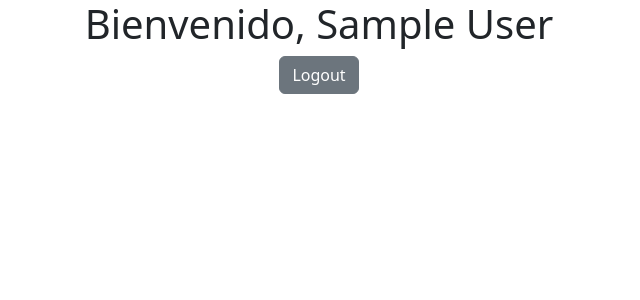
After one commit to pruebasdaw2023/flask-login-sessions_2024_2025, a Flask app: page /home in a window 1280 px wide. The commit adds this page. Shown: the top 300 px of the page, without its empty margins (321-961 px from the left). Run offline with Flask 3, Linux system fonts and the light colour scheme; the visitor is signed in with stand-in values (Sample User, id 1); data that the repository does not hold is empty; some libraries are stand-ins or nearby versions.

Commit message:
Acabada la aplicacion Flask de Login y sesiones de usarios v1.1.0

```diff
--- a/src/app.py
+++ b/src/app.py
@@ -1,12 +1,29 @@
-from flask import Flask, render_template, request, redirect, url_for
+from flask import Flask, render_template, request, flash,redirect, url_for
 from flask_mysqldb import MySQL
+from flask_login import LoginManager, login_user, logout_user, login_required, current_user
+from flask_wtf.csrf import CSRFProtect
 
 from config import config
+
+# MODELS
+from models.ModelUser import ModelUser
+
+# ENTITIES
+from models.entities.User import User
 
 
 app = Flask(__name__)
 
 db = MySQL(app)
+login_manager_app = LoginManager(app)
+csrf = CSRFProtect()
+
+@login_manager_app.user_loader
+def load_user(id):
+
+    return ModelUser.get_by_id(db, id)
+
+
 
 @app.route('/')
 def index():
@@ -18,17 +35,76 @@ def index():
 def login():
 
     if request.method == 'POST':
-        print(request.form['username'])
-        print(request.form['password'])
+        username = request.form['username']
+        password = request.form['password']
 
-        return 'DATOS PROCESADOS'
+        user = User(0, username, password)
+
+        logged_user = ModelUser.login(db, user)
+
+        if logged_user:
+
+            if logged_user.password:
+                login_user(logged_user)
+                return redirect(url_for('home'))
+            else:
+
+                flash('Invalid password...')
+
+                return render_template('auth/login.html')
+        else:
+
+            flash('User not found...')
+
+            return render_template('auth/login.html')
 
     else:
 
+        if current_user.is_authenticated:
+
+            print('AUTENTICADO CON SESION')
+            print(current_user.username)
+            print(current_user.fullname)
+            print(current_user.get_id())
+
+            return redirect(url_for('home'))
+
         return render_template('auth/login.html')
+
+@app.route('/home')
+@login_required
+def home():
+
+    return render_template('home.html')
+
+@app.route('/logout')
+def logout():
+
+    logout_user()
+    return redirect(url_for('login'))
+
+
+@app.route('/protected')
+@login_required
+def protected():
+
+    return "<h1>Esto es una pagina para usuarios autenticados.</h1>"
+
+
+def status_401(error):
+
+    return redirect(url_for('login'))
+
+def status_404(error):
+
+    return '<h1>Pagina no encontrada.</h1>'
+
 
 
 if __name__ == '__main__':
 
     app.config.from_object(config['development'])
+    csrf.init_app(app)
+    app.register_error_handler(401, status_401)
+    app.register_error_handler(404, status_404)
     app.run()
--- a/src/models/ModelUser.py
+++ b/src/models/ModelUser.py
@@ -1,6 +1,9 @@
+from .entities.User import User
+
 class ModelUser():
 
-    def login(self, db, user):
+    @classmethod
+    def login(cls, db, user):
 
         try:
             cursor = db.connection.cursor()
@@ -9,6 +12,44 @@ class ModelUser():
             cursor.execute(sql, (user.username,))
             row = cursor.fetchone()
 
+            if row:
+                id = row[0]
+                username = row[1]
+                password = User.check_password(row[2], user.password)
+                fullname = row[3]
+
+                user = User(id, username, password, fullname)
+
+                return user
+            else:
+                return None
+
         except Exception as e:
 
             raise Exception(e)
+
+
+    @classmethod
+    def get_by_id(cls, db, id):
+
+        try:
+            cursor = db.connection.cursor()
+            sql = 'SELECT id, username, fullname FROM user WHERE id = %s'
+
+            cursor.execute(sql, (id,))
+            row = cursor.fetchone()
+
+            if row:
+                id = row[0]
+                username = row[1]
+                fullname = row[2]
+
+                logged_user = User(id, username, None, fullname)
+
+                return logged_user
+            else:
+                return None
+
+        except Exception as e:
+
+            raise Exception(e)
--- a/src/models/entities/User.py
+++ b/src/models/entities/User.py
@@ -1,9 +1,11 @@
 from werkzeug.security import check_password_hash, generate_password_hash
+from flask_login import UserMixin
 
-class User():
+class User(UserMixin):
 
-    def __init__(self, username, password, fullname=''):
+    def __init__(self, id, username, password, fullname=''):
 
+        self.id = id
         self.username = username
         self.password = password
         self.fullname = fullname
--- /dev/null
+++ b/src/templates/home.html
@@ -0,0 +1,10 @@
+{% extends './base.html' %}
+
+{% block title %}Home{% endblock %}
+
+{% block body%}
+
+<h1>Bienvenido, {{ current_user.fullname }}</h1>
+<a class="btn btn-secondary" href="{{ url_for('logout') }}">Logout</a>
+
+{% endblock %}
```
Also changed, not shown: src/templates/auth/login.html (+12 -0 lines).
